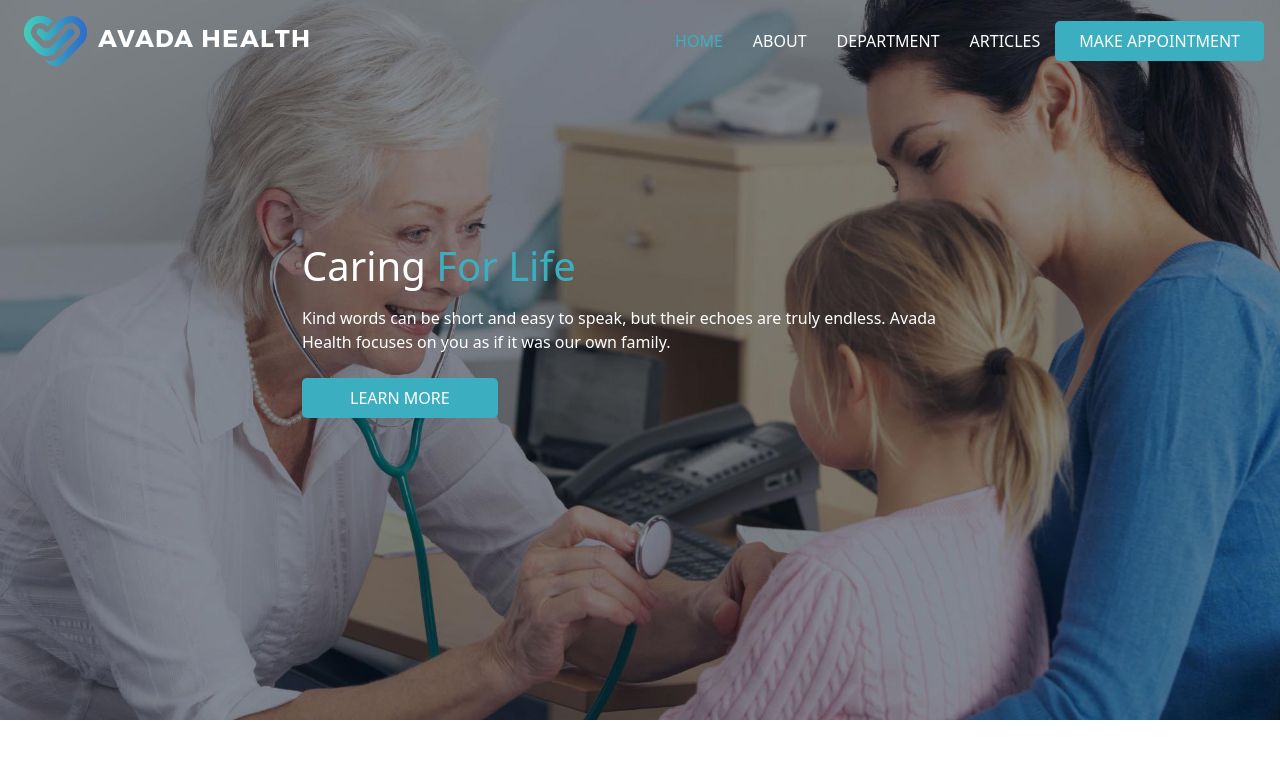
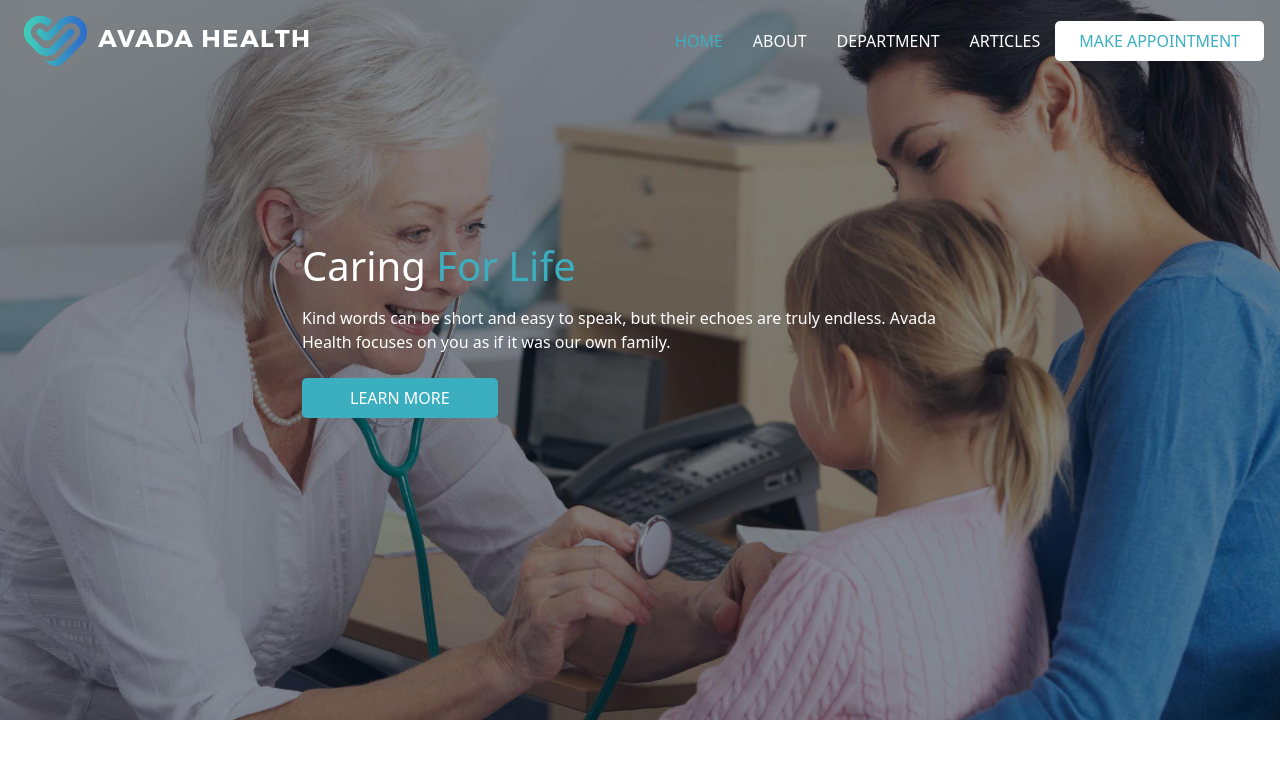
Before and after one commit to Pierluca-Strianese/proj-html-vuejs, a Vue app: page / in a window 1280 px wide. In both pictures the pointer is over the element "MAKE APPOINTMENT". Shown: the top 758 px of the page. Built offline with nearby package versions, Linux system fonts and the light colour scheme.

Commit message:
add & fix hover btn

```diff
--- a/src/style/general.scss
+++ b/src/style/general.scss
@@ -6,4 +6,10 @@ $white-text: #FFFFFF;
     color: $white-text;
     background-color: $primary-color;
     border-radius: 5px;
+    cursor: pointer;
+
+    &:hover {
+        background-color: $white-text;
+        color: $primary-color;
+    }
 }
```
